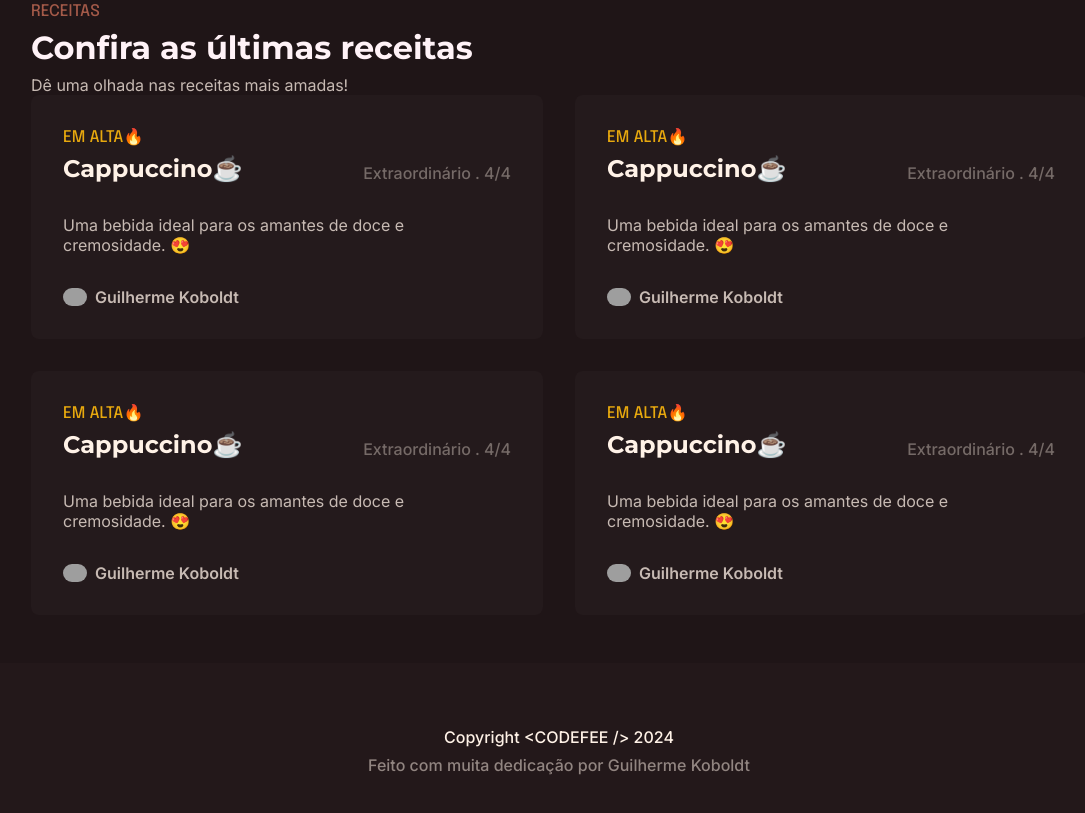
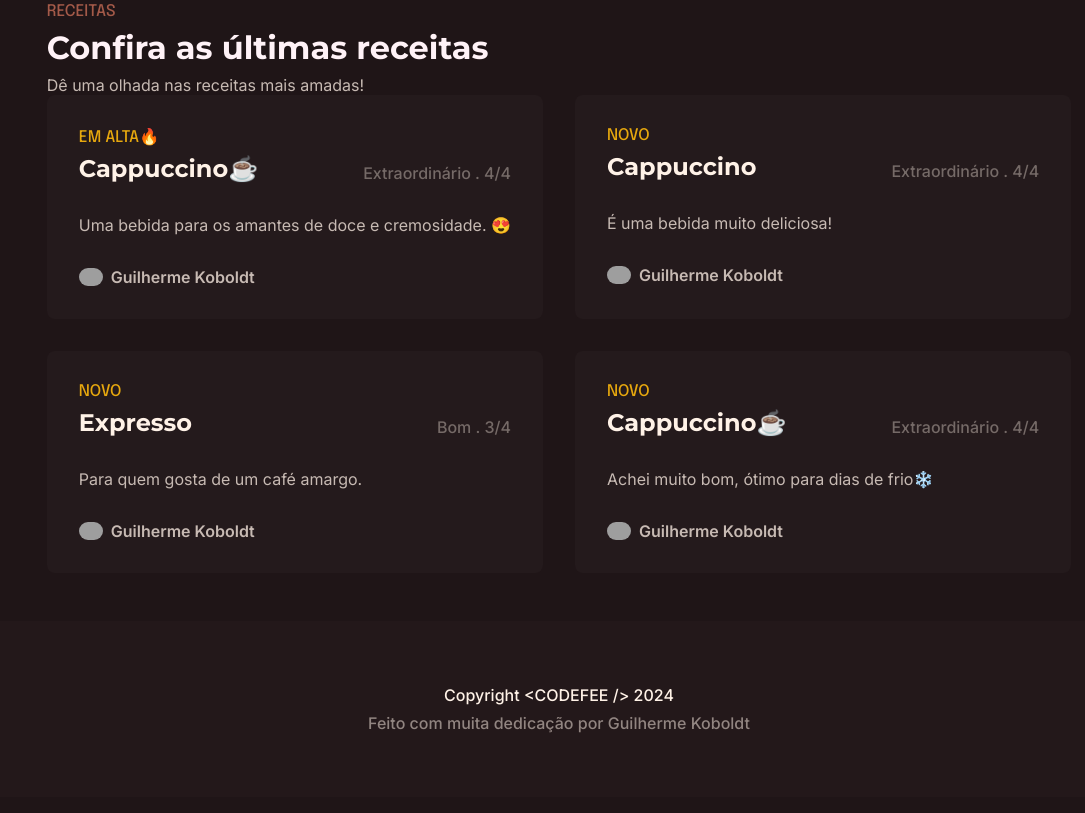
Before and after one commit to KSgui/CoffeBreak, a plain HTML site: page index.html in a window 1280 px wide. Shown: the part 679-1492 px from the top of the page, without its empty margins (81-1166 px from the left). Drawn offline with Linux system fonts and the light colour scheme; grey boxes are pictures that could not be loaded.

Commit message:
novooo-commit

```diff
--- a/index.html
+++ b/index.html
@@ -77,7 +77,7 @@
                         </div>
                         <p class="receita-avaliacao">Extraordinário . 4/4</p>
                     </header>
-                    <p class="receita-descricao">Uma bebida ideal para os amantes de doce e cremosidade. 😍</p>
+                    <p class="receita-descricao">Uma bebida para os amantes de doce e cremosidade. 😍</p>
                     <div class="receita-autor">
                         <img src="https://avatars.githubusercontent.com/u/133936180?v=4">
                         <span class="receita-autor-nome">Guilherme Koboldt</span>
@@ -86,12 +86,12 @@
                 <div class="receitas-card">
                     <header class="receitas-card-cabecalho">
                         <div class="receitas-card-detalhes">
-                            <span class="destaque amarelo">em alta🔥</span>
-                            <h3 class="receita-titulo">Cappuccino☕</h3>
+                            <span class="destaque amarelo">Novo</span>
+                            <h3 class="receita-titulo">Cappuccino</h3>
                         </div>
                         <p class="receita-avaliacao">Extraordinário . 4/4</p>
                     </header>
-                    <p class="receita-descricao">Uma bebida ideal para os amantes de doce e cremosidade. 😍</p>
+                    <p class="receita-descricao">É uma bebida muito deliciosa!</p>
                     <div class="receita-autor">
                         <img src="https://avatars.githubusercontent.com/u/133936180?v=4">
                         <span class="receita-autor-nome">Guilherme Koboldt</span>
@@ -100,12 +100,12 @@
                 <div class="receitas-card">
                     <header class="receitas-card-cabecalho">
                         <div class="receitas-card-detalhes">
-                            <span class="destaque amarelo">em alta🔥</span>
-                            <h3 class="receita-titulo">Cappuccino☕</h3>
+                            <span class="destaque amarelo">Novo</span>
+                            <h3 class="receita-titulo">Expresso</h3>
                         </div>
-                        <p class="receita-avaliacao">Extraordinário . 4/4</p>
+                        <p class="receita-avaliacao">Bom . 3/4</p>
                     </header>
-                    <p class="receita-descricao">Uma bebida ideal para os amantes de doce e cremosidade. 😍</p>
+                    <p class="receita-descricao">Para quem gosta de um café amargo.</p>
                     <div class="receita-autor">
                         <img src="https://avatars.githubusercontent.com/u/133936180?v=4">
                         <span class="receita-autor-nome">Guilherme Koboldt</span>
@@ -114,12 +114,12 @@
                 <div class="receitas-card">
                     <header class="receitas-card-cabecalho">
                         <div class="receitas-card-detalhes">
-                            <span class="destaque amarelo">em alta🔥</span>
+                            <span class="destaque amarelo">Novo</span>
                             <h3 class="receita-titulo">Cappuccino☕</h3>
                         </div>
                         <p class="receita-avaliacao">Extraordinário . 4/4</p>
                     </header>
-                    <p class="receita-descricao">Uma bebida ideal para os amantes de doce e cremosidade. 😍</p>
+                    <p class="receita-descricao">Achei muito bom, ótimo para dias de frio❄️</p>
                     <div class="receita-autor">
                         <img src="https://avatars.githubusercontent.com/u/133936180?v=4">
                         <span class="receita-autor-nome">Guilherme Koboldt</span>
```
